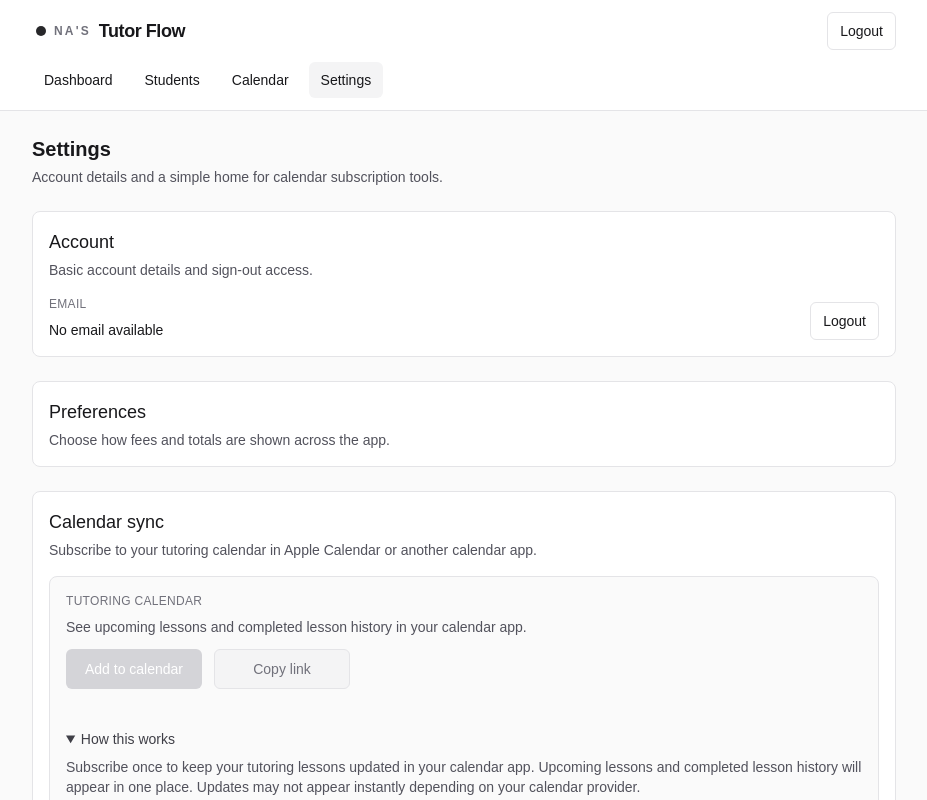
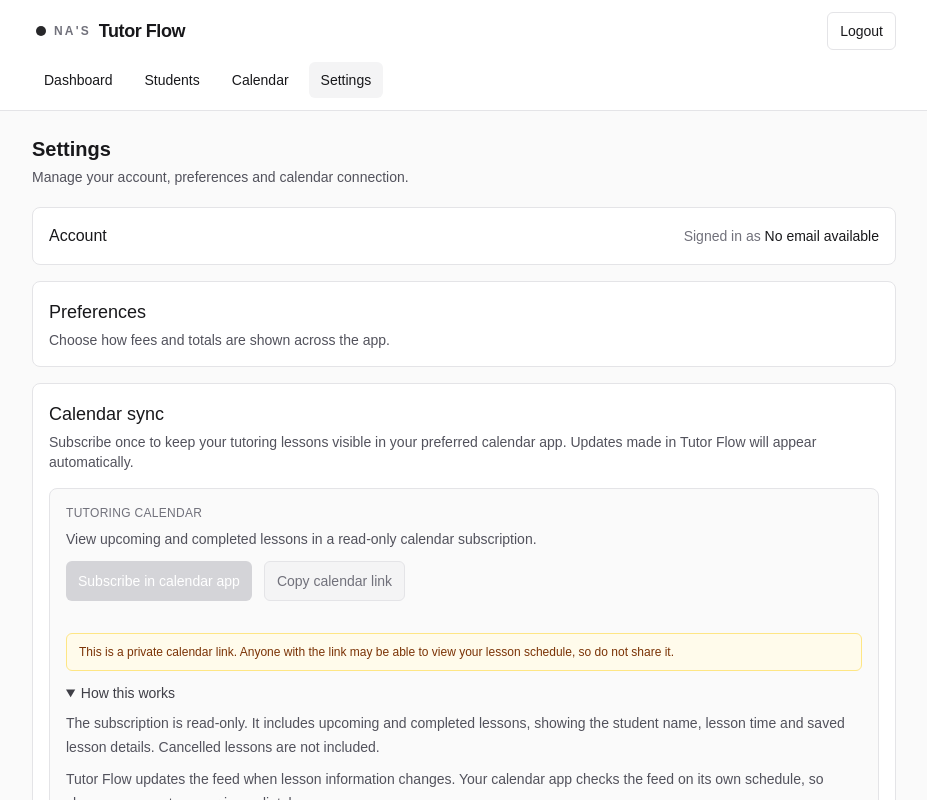
Before and after one commit to p8bvbwqfrs-collab/na-tutor-flow, a Next.js app: page /app/settings in a window 1280 px wide. Both pictures are taken after a click on the heading "How this works". Shown: the top 800 px of the page, without its empty margins (176-1103 px from the left). Built offline with nearby package versions, Linux system fonts and the light colour scheme; no server answers; the database is empty.

Commit message:
Refine authenticated navigation and settings

```diff
--- a/src/app/(authed)/app/loading.tsx
+++ /dev/null
@@ -1,25 +0,0 @@
-export default function AppLoading() {
-  return (
-    <section className="mx-auto max-w-md py-10 sm:py-16" aria-labelledby="app-loading-title">
-      <div
-        className="rounded-lg border border-zinc-200 bg-white p-6 text-center shadow-sm"
-        role="status"
-        aria-live="polite"
-      >
-        <svg
-          className="mx-auto h-5 w-5 animate-spin text-zinc-600"
-          viewBox="0 0 24 24"
-          fill="none"
-          aria-hidden="true"
-        >
-          <circle className="opacity-25" cx="12" cy="12" r="9" stroke="currentColor" strokeWidth="3" />
-          <path className="opacity-90" fill="currentColor" d="M21 12a9 9 0 0 0-9-9v3a6 6 0 0 1 6 6h3Z" />
-        </svg>
-        <h1 id="app-loading-title" className="mt-3 text-base font-medium text-zinc-900">
-          Loading your dashboard…
-        </h1>
-        <p className="mt-1 text-sm text-zinc-600">Getting everything ready.</p>
-      </div>
-    </section>
-  );
-}
--- a/src/app/(authed)/app/settings/components/currency-settings-form.tsx
+++ b/src/app/(authed)/app/settings/components/currency-settings-form.tsx
@@ -50,7 +50,7 @@ export function CurrencySettingsForm({
   }
 
   return (
-    <div className="mt-4">
+    <div className="mt-3">
       <label htmlFor="currency_code" className="block text-sm font-medium text-zinc-700">
         Currency
       </label>
@@ -78,7 +78,7 @@ export function CurrencySettingsForm({
           {isSaving ? "Saving..." : "Save currency"}
         </button>
       </div>
-      <div className="mt-2 min-h-5">
+      <div className="mt-1 min-h-5">
         {saved ? <p className="text-sm text-emerald-700">Saved.</p> : null}
         {!saved && error ? <p className="text-sm text-rose-700">{error}</p> : null}
       </div>
--- a/src/app/(authed)/app/settings/page.tsx
+++ b/src/app/(authed)/app/settings/page.tsx
@@ -2,17 +2,17 @@ import { headers } from "next/headers";
 import { canUseCalendarFeeds, generateCalendarFeedToken } from "@/lib/calendar-feed";
 import { getUserCurrencyCode } from "@/lib/user-settings";
 import { createSupabaseServerClient } from "@/lib/supabase/server";
-import { LogoutButton } from "../../components/logout-button";
 import { CopyFeedLinkButton } from "./components/copy-feed-link-button";
 import { CurrencySettingsForm } from "./components/currency-settings-form";
 
 export default async function SettingsPage() {
   const supabase = await createSupabaseServerClient();
   const headerStore = await headers();
-  const {
-    data: { user },
-  } = await supabase.auth.getUser();
-  const currencyCode = await getUserCurrencyCode(supabase);
+  const [userResult, currencyCode] = await Promise.all([
+    supabase.auth.getUser(),
+    getUserCurrencyCode(supabase),
+  ]);
+  const user = userResult.data.user;
   const host = headerStore.get("x-forwarded-host") ?? headerStore.get("host");
   const protocol = headerStore.get("x-forwarded-proto") ?? "https";
   const baseUrl = host ? `${protocol}://${host}` : "";
@@ -32,23 +32,16 @@ export default async function SettingsPage() {
     <section>
       <h1 className="text-xl font-semibold text-zinc-900">Settings</h1>
       <p className="mt-1 text-sm text-zinc-600">
-        Account details and a simple home for calendar subscription tools.
+        Manage your account, preferences and calendar connection.
       </p>
 
-      <div className="mt-6 space-y-6">
+      <div className="mt-5 space-y-4">
         <section className="rounded-lg border border-zinc-200 bg-white p-4">
-          <h2 className="text-lg font-medium text-zinc-900">Account</h2>
-          <p className="mt-1 text-sm text-zinc-600">
-            Basic account details and sign-out access.
-          </p>
-
-          <div className="mt-4 grid gap-4 sm:grid-cols-[minmax(0,1fr)_auto] sm:items-end">
-            <div>
-              <p className="text-xs font-medium uppercase tracking-wide text-zinc-500">Email</p>
-              <p className="mt-2 text-sm text-zinc-900">{user?.email ?? "No email available"}</p>
-            </div>
-            <div className="w-fit">
-              <LogoutButton />
+          <div className="flex flex-col gap-1 sm:flex-row sm:items-baseline sm:justify-between sm:gap-4">
+            <h2 className="text-base font-medium text-zinc-900">Account</h2>
+            <div className="min-w-0 text-sm sm:text-right">
+              <span className="text-zinc-500">Signed in as </span>
+              <span className="break-all font-medium text-zinc-900">{user?.email ?? "No email available"}</span>
             </div>
           </div>
         </section>
@@ -67,7 +60,8 @@ export default async function SettingsPage() {
         <section className="rounded-lg border border-zinc-200 bg-white p-4">
           <h2 className="text-lg font-medium text-zinc-900">Calendar sync</h2>
           <p className="mt-1 text-sm text-zinc-600">
-            Subscribe to your tutoring calendar in Apple Calendar or another calendar app.
+            Subscribe once to keep your tutoring lessons visible in your preferred calendar app.
+            Updates made in Tutor Flow will appear automatically.
           </p>
 
           <div className="mt-4">
@@ -76,7 +70,7 @@ export default async function SettingsPage() {
                 Tutoring calendar
               </p>
               <p className="mt-2 text-sm text-zinc-600">
-                See upcoming lessons and completed lesson history in your calendar app.
+                View upcoming and completed lessons in a read-only calendar subscription.
               </p>
               <div className="mt-3 flex flex-col gap-2 sm:flex-row sm:items-start sm:gap-3">
                 <a
@@ -84,21 +78,37 @@ export default async function SettingsPage() {
                   className="inline-flex min-h-10 min-w-[8.5rem] items-center justify-center rounded-md bg-zinc-800 px-3 py-2 text-sm font-medium text-white transition-colors hover:bg-zinc-700 focus-visible:outline-none focus-visible:ring-2 focus-visible:ring-blue-600 focus-visible:ring-offset-2 aria-disabled:pointer-events-none aria-disabled:cursor-not-allowed aria-disabled:bg-zinc-300"
                   aria-disabled={!feedsAvailable}
                 >
-                  Add to calendar
+                  Subscribe in calendar app
                 </a>
                 <CopyFeedLinkButton
                   url={tutoringFeedUrl}
-                  label="Copy link"
+                  label="Copy calendar link"
                   unavailable={!feedsAvailable}
                 />
               </div>
+              <p className="mt-1 rounded-md border border-amber-200 bg-amber-50 px-3 py-2 text-xs leading-5 text-amber-900">
+                This is a private calendar link. Anyone with the link may be able to view your
+                lesson schedule, so do not share it.
+              </p>
               <details className="mt-3 text-sm text-zinc-600">
                 <summary className="cursor-pointer select-none text-sm font-medium text-zinc-700 hover:text-zinc-900">
                   How this works
                 </summary>
-                <p className="mt-2 text-sm text-zinc-600">
-                  Subscribe once to keep your tutoring lessons updated in your calendar app. Upcoming lessons and completed lesson history will appear in one place. Updates may not appear instantly depending on your calendar provider.
-                </p>
+                <div className="mt-2 space-y-2 text-sm leading-6 text-zinc-600">
+                  <p>
+                    The subscription is read-only. It includes upcoming and completed lessons,
+                    showing the student name, lesson time and saved lesson details. Cancelled
+                    lessons are not included.
+                  </p>
+                  <p>
+                    Tutor Flow updates the feed when lesson information changes. Your calendar app
+                    checks the feed on its own schedule, so changes may not appear immediately.
+                  </p>
+                  <p>
+                    To remove the subscription, delete or unsubscribe from the Tutoring calendar
+                    inside your calendar app.
+                  </p>
+                </div>
               </details>
             </div>
           </div>
--- a/src/app/(authed)/components/authed-nav.tsx
+++ b/src/app/(authed)/components/authed-nav.tsx
@@ -1,7 +1,8 @@
 "use client";
 
 import Link from "next/link";
-import { usePathname } from "next/navigation";
+import { MouseEvent, useEffect, useState, useTransition } from "react";
+import { usePathname, useRouter } from "next/navigation";
 
 const navItems = [
   { href: "/app/dashboard", label: "Dashboard" },
@@ -16,27 +17,91 @@ function isActivePath(pathname: string, href: string) {
 
 export function AuthedNav() {
   const pathname = usePathname();
+  const router = useRouter();
+  const [isNavigating, startNavigation] = useTransition();
+  const [pendingHref, setPendingHref] = useState<string | null>(null);
+  const [showProgress, setShowProgress] = useState(false);
+
+  useEffect(() => {
+    if (!isNavigating || !pendingHref) {
+      return;
+    }
+
+    const timeoutId = window.setTimeout(() => setShowProgress(true), 300);
+    return () => window.clearTimeout(timeoutId);
+  }, [isNavigating, pendingHref]);
+
+  function handleNavigation(event: MouseEvent<HTMLAnchorElement>, href: string) {
+    if (
+      event.defaultPrevented ||
+      event.button !== 0 ||
+      event.metaKey ||
+      event.ctrlKey ||
+      event.shiftKey ||
+      event.altKey
+    ) {
+      return;
+    }
+
+    if (isNavigating) {
+      event.preventDefault();
+      return;
+    }
+
+    if (isActivePath(pathname, href)) {
+      event.preventDefault();
+      return;
+    }
+
+    event.preventDefault();
+    setShowProgress(false);
+    setPendingHref(href);
+    startNavigation(() => router.push(href));
+  }
 
   return (
-    <nav className="flex flex-wrap items-center gap-2">
+    <div className="relative">
+      <nav className="flex flex-wrap items-center gap-2" aria-label="Authenticated navigation">
         {navItems.map((item) => {
           const isActive = isActivePath(pathname, item.href);
+          const isDestinationPending = isNavigating && pendingHref === item.href;
 
           return (
             <Link
               key={item.href}
               href={item.href}
+              onClick={(event) => handleNavigation(event, item.href)}
               aria-current={isActive ? "page" : undefined}
-            className={`rounded-md px-3 py-2 text-sm font-medium transition-colors focus-visible:outline-none focus-visible:ring-2 focus-visible:ring-blue-600 focus-visible:ring-offset-2 ${
+              aria-disabled={isNavigating || undefined}
+              aria-busy={isDestinationPending || undefined}
+              className={`inline-flex min-h-9 items-center gap-2 rounded-md px-3 py-2 text-sm font-medium transition-colors focus-visible:outline-none focus-visible:ring-2 focus-visible:ring-blue-600 focus-visible:ring-offset-2 ${
                 isActive
                   ? "bg-zinc-100 text-zinc-900"
                   : "text-zinc-900 hover:bg-zinc-50 hover:underline"
-            }`}
+              } ${isNavigating ? "cursor-wait" : ""}`}
             >
+              {showProgress && isDestinationPending ? (
+                <span
+                  className="h-3.5 w-3.5 shrink-0 animate-spin rounded-full border-2 border-zinc-300 border-t-zinc-700"
+                  aria-hidden="true"
+                />
+              ) : null}
               {item.label}
             </Link>
           );
         })}
       </nav>
+
+      {showProgress && isNavigating && pendingHref ? (
+        <>
+          <div className="absolute -bottom-3 left-0 h-0.5 w-full overflow-hidden bg-zinc-100" aria-hidden="true">
+            <div className="h-full w-1/3 animate-pulse rounded-full bg-zinc-500" />
+          </div>
+          <p className="sr-only" role="status" aria-live="polite">
+            Loading {navItems.find((item) => item.href === pendingHref)?.label ?? "page"}…
+          </p>
+        </>
+      ) : null}
+    </div>
   );
 }
```
Lines whose indentation alone changed are shown as unchanged.
